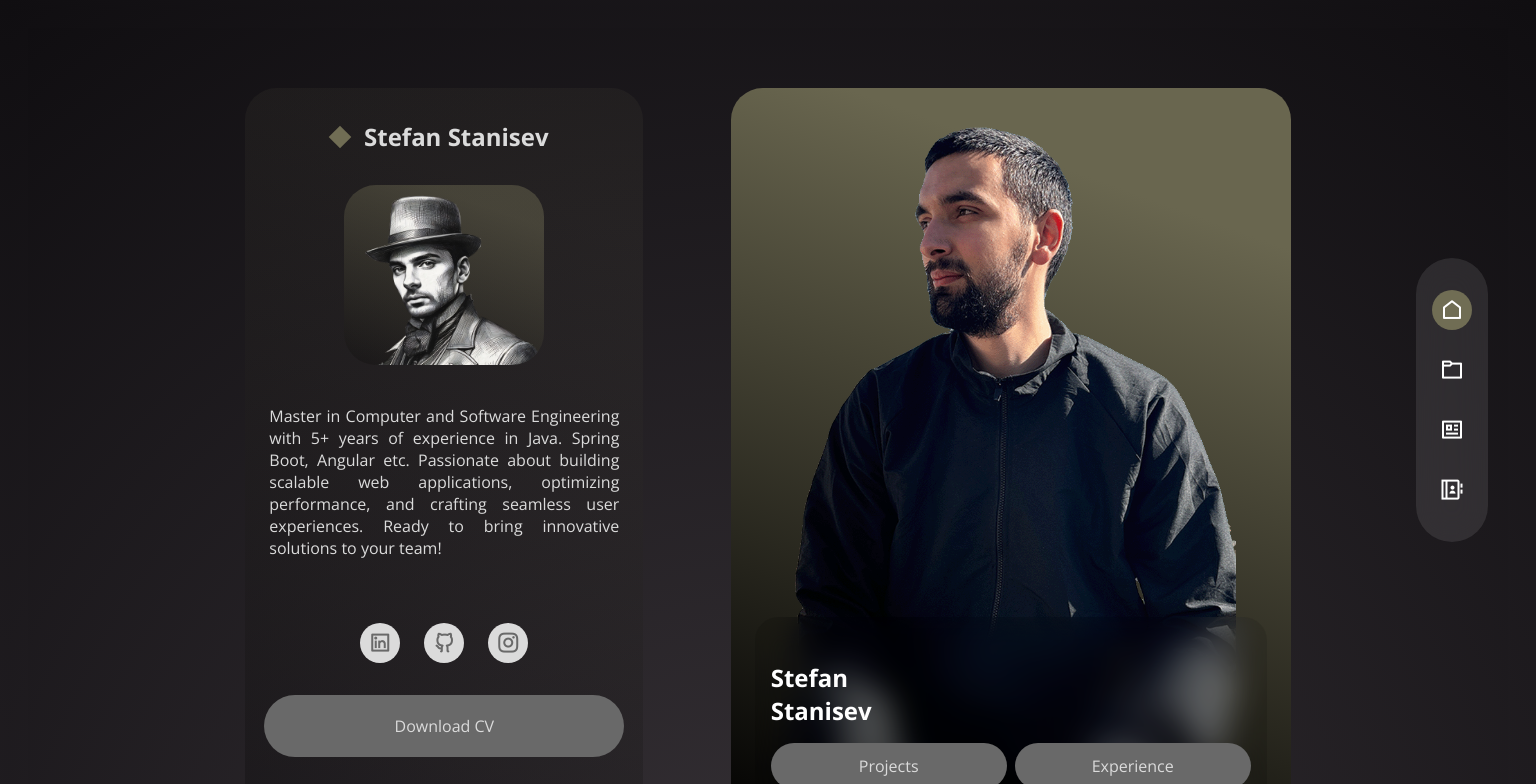
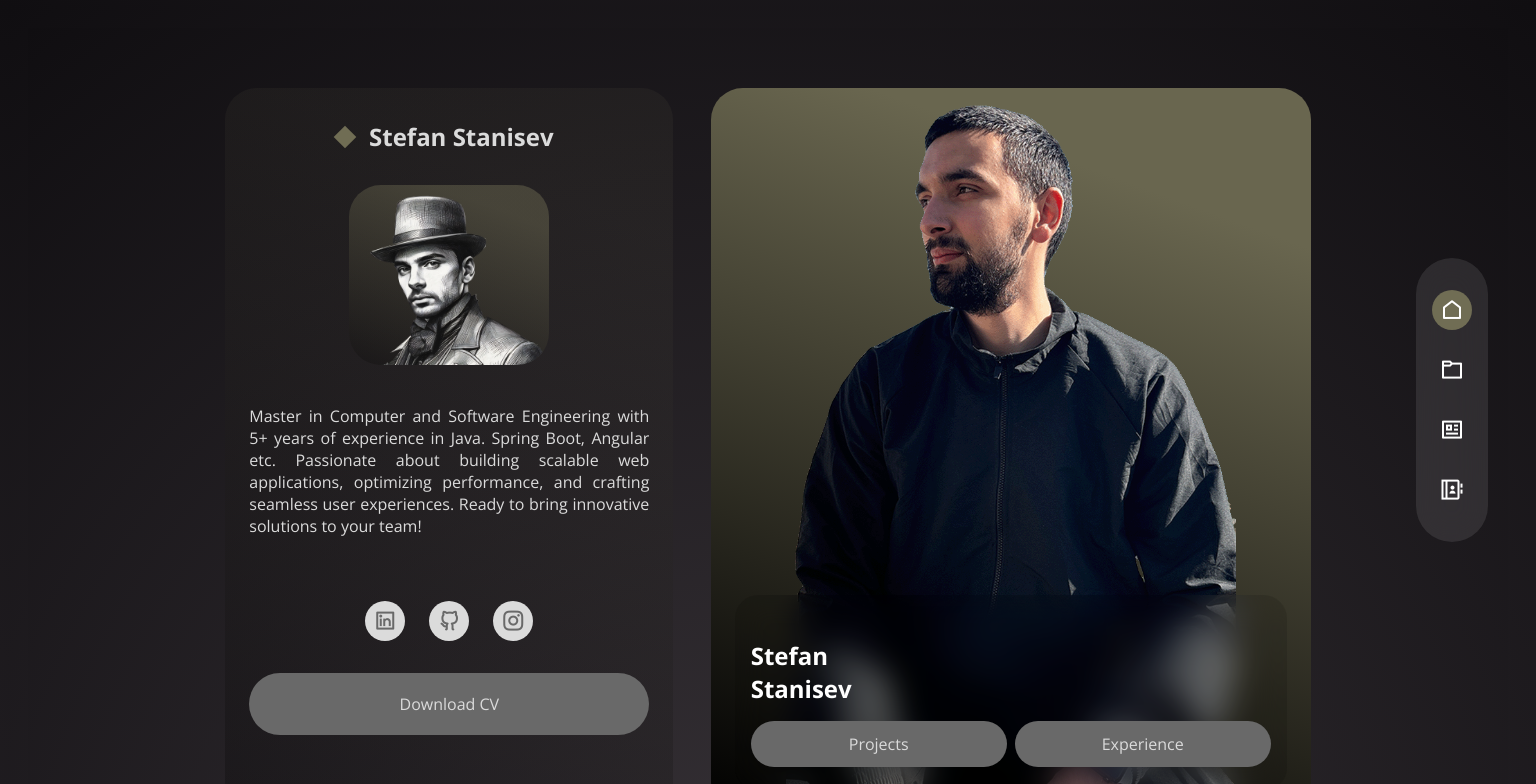
Before and after one commit to stanisev/stanisev-portfolio, an Angular app: page / in a window 1536 px wide. Shown: the top 784 px of the page. Built offline with nearby package versions, Linux system fonts and the light colour scheme.

Commit message:
redesign

```diff
--- a/src/app/app.component.css
+++ b/src/app/app.component.css
@@ -381,7 +381,7 @@ ul, ol {
     }
   }
 
-@media screen and (min-width: 1360px) {
+@media screen and (min-width: 1430px) {
 
   .nav {
     width: max-content;
@@ -420,7 +420,7 @@ ul, ol {
   }
 
   .home__container {
-    grid-template-columns: 280px 560px;
+    grid-template-columns: 300px 600px;
     align-items: stretch;
   }
 
@@ -441,8 +441,8 @@ ul, ol {
     flex-direction: column;
     justify-content: flex-start;
     align-items: center;
-    max-width: 350px;
-    width: 350px;
+    max-width: 450px;
+    width: 400px;
   }
 
   .about {
```
